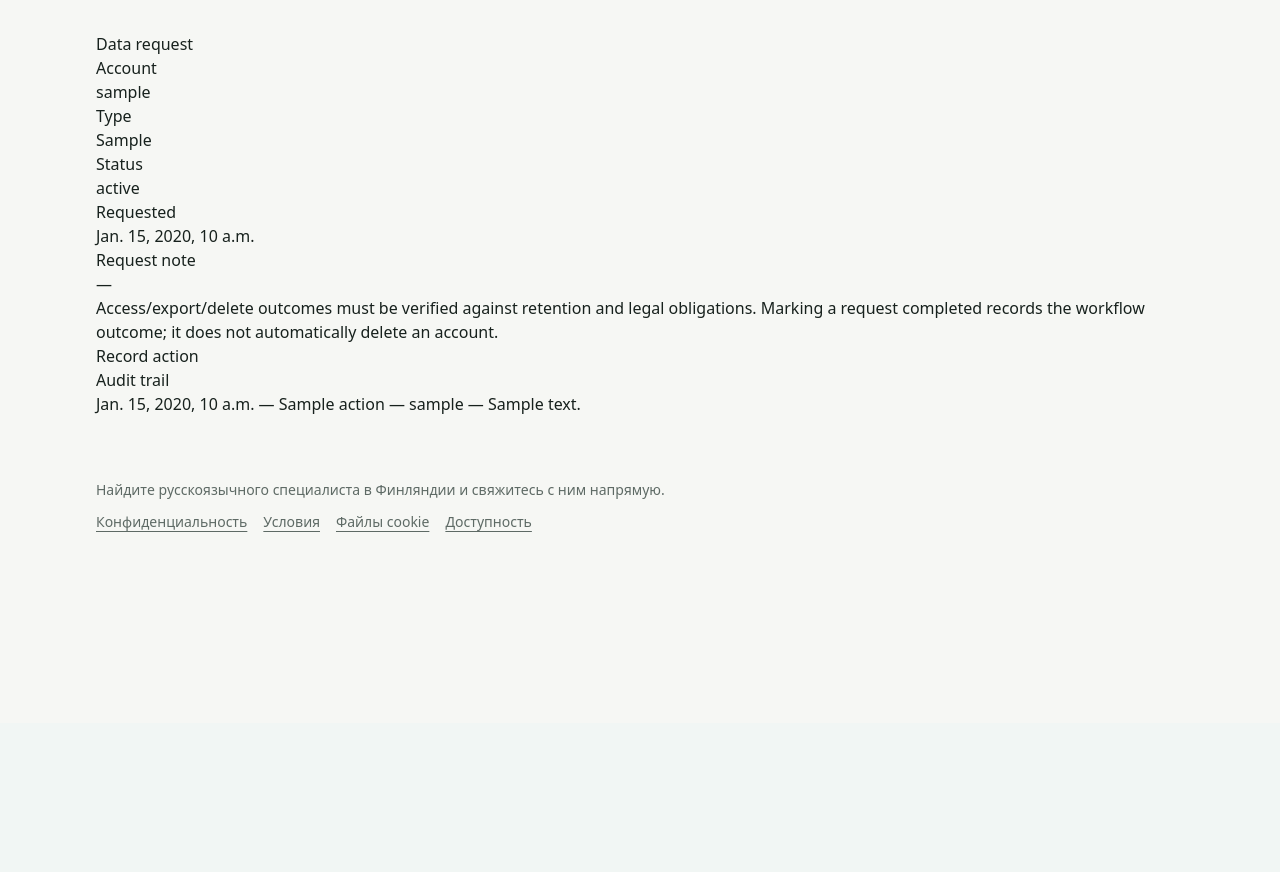
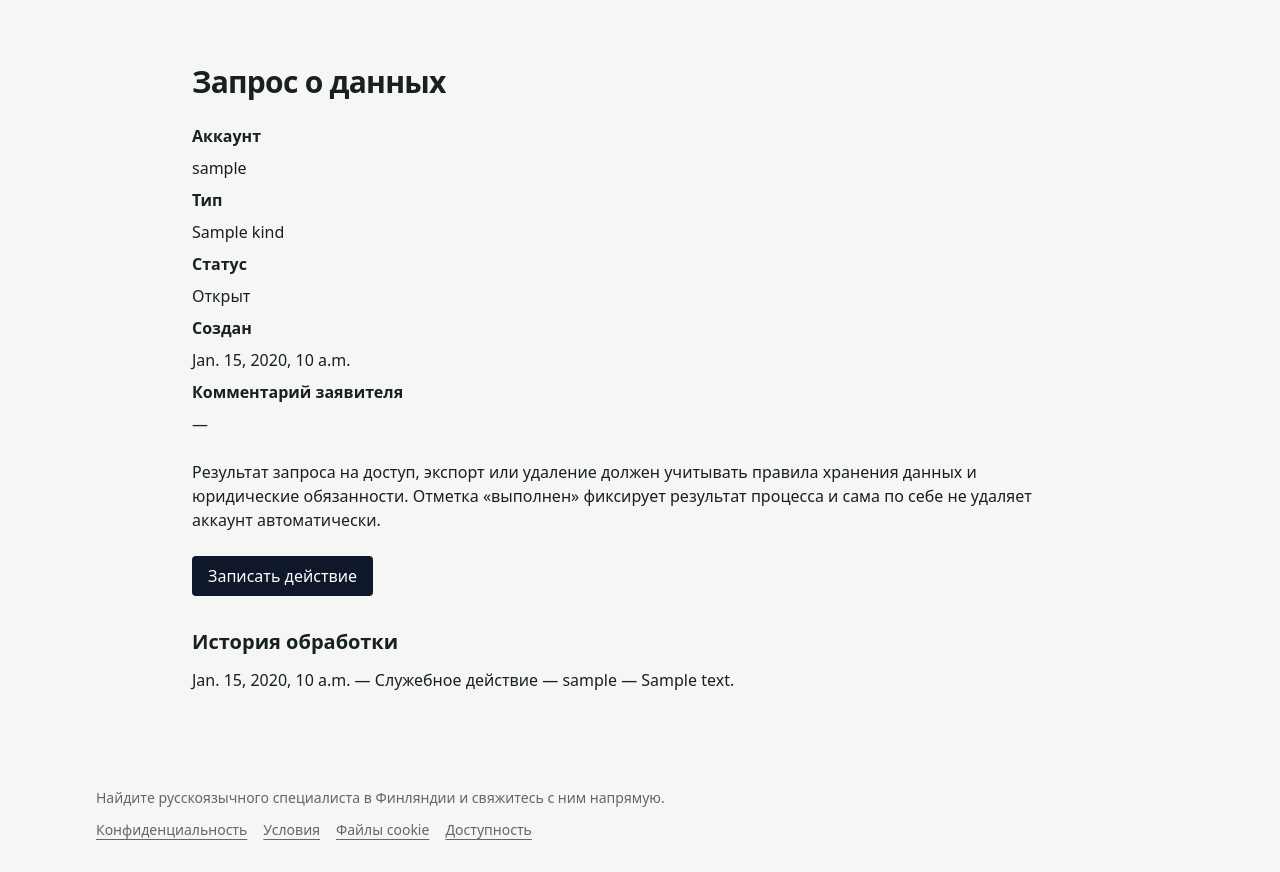
Before and after one commit to StrayForest/palvelut, a Django app: template templates/moderation/staff_data_subject_request_detail.html in a window 1280 px wide. Shown: the part 77-949 px from the top of the page. Before the commit the page ends 609 px from the top, so only its background shows below. Run offline with Django 5.2, Linux system fonts and the light colour scheme; the template is opened without the code that fills it: most values are stand-ins (such as "Sample title", 1, 10 or a date in 2020); style sheets or scripts are compiled from the project's sources; parts of the project's set-up code (start-up, migrations or seed data) failed here and were passed over; some libraries are stand-ins or nearby versions.

Commit message:
P6: translate staff data request detail

```diff
--- a/templates/moderation/staff_data_subject_request_detail.html
+++ b/templates/moderation/staff_data_subject_request_detail.html
@@ -1,34 +1,33 @@
 {% extends "base.html" %}
-{% load i18n %}
-
-{% block title %}{% translate "Data request" %} · Finrix Palvelut{% endblock %}
-
+{% block title %}Запрос о данных · Finrix Palvelut{% endblock %}
 {% block content %}
-<h1>{% translate "Data request" %}</h1>
-<dl>
-  <dt>{% translate "Account" %}</dt><dd>{{ data_request.account.get_username }}</dd>
-  <dt>{% translate "Type" %}</dt><dd>{{ data_request.get_kind_display }}</dd>
-  <dt>{% translate "Status" %}</dt><dd>{{ data_request.get_status_display }}</dd>
-  <dt>{% translate "Requested" %}</dt><dd>{{ data_request.created_at }}</dd>
-  <dt>{% translate "Request note" %}</dt><dd>{{ data_request.request_note|default:"—" }}</dd>
+<section class="mx-auto max-w-4xl py-8">
+  <h1 class="text-3xl font-bold tracking-tight">Запрос о данных</h1>
+  <dl class="mt-6 grid gap-2">
+    <dt class="font-semibold">Аккаунт</dt><dd>{{ data_request.account.get_username }}</dd>
+    <dt class="font-semibold">Тип</dt><dd>{% if data_request.kind == 'access' %}Доступ к данным{% elif data_request.kind == 'export' %}Экспорт данных{% elif data_request.kind == 'delete' %}Удаление данных{% else %}{{ data_request.kind }}{% endif %}</dd>
+    <dt class="font-semibold">Статус</dt><dd>{% if data_request.status == 'open' %}Открыт{% elif data_request.status == 'in_progress' %}В обработке{% elif data_request.status == 'completed' %}Выполнен{% elif data_request.status == 'rejected' %}Отклонён{% else %}{{ data_request.status }}{% endif %}</dd>
+    <dt class="font-semibold">Создан</dt><dd>{{ data_request.created_at }}</dd>
+    <dt class="font-semibold">Комментарий заявителя</dt><dd>{{ data_request.request_note|default:"—" }}</dd>
   </dl>
 
-<p>{% translate "Access/export/delete outcomes must be verified against retention and legal obligations. Marking a request completed records the workflow outcome; it does not automatically delete an account." %}</p>
+  <p class="mt-6">Результат запроса на доступ, экспорт или удаление должен учитывать правила хранения данных и юридические обязанности. Отметка «выполнен» фиксирует результат процесса и сама по себе не удаляет аккаунт автоматически.</p>
 
   {% if data_request.status == "open" or data_request.status == "in_progress" %}
-<form method="post">
+  <form method="post" class="mt-6 space-y-4">
     {% csrf_token %}
     {{ form.as_p }}
-  <button type="submit">{% translate "Record action" %}</button>
+    <button type="submit" class="rounded bg-slate-900 px-4 py-2 text-white">Записать действие</button>
   </form>
   {% endif %}
 
-<h2>{% translate "Audit trail" %}</h2>
-<ul>
+  <h2 class="mt-8 text-xl font-semibold">История обработки</h2>
+  <ul class="mt-3 space-y-2">
     {% for event in events %}
-    <li>{{ event.created_at }} — {{ event.action }} — {{ event.actor.get_username }} — {{ event.note }}</li>
+      <li>{{ event.created_at }} — {% if event.action == 'created' %}Запрос создан{% elif event.action == 'processing_started' %}Обработка начата{% elif event.action == 'completed' %}Выполнено{% elif event.action == 'rejected' %}Отклонено{% else %}Служебное действие{% endif %} — {{ event.actor.get_username }}{% if event.note %} — {{ event.note }}{% endif %}</li>
     {% empty %}
-    <li>{% translate "No events." %}</li>
+      <li>Событий нет.</li>
     {% endfor %}
   </ul>
+</section>
 {% endblock %}
```
Lines whose indentation alone changed are shown as unchanged.
